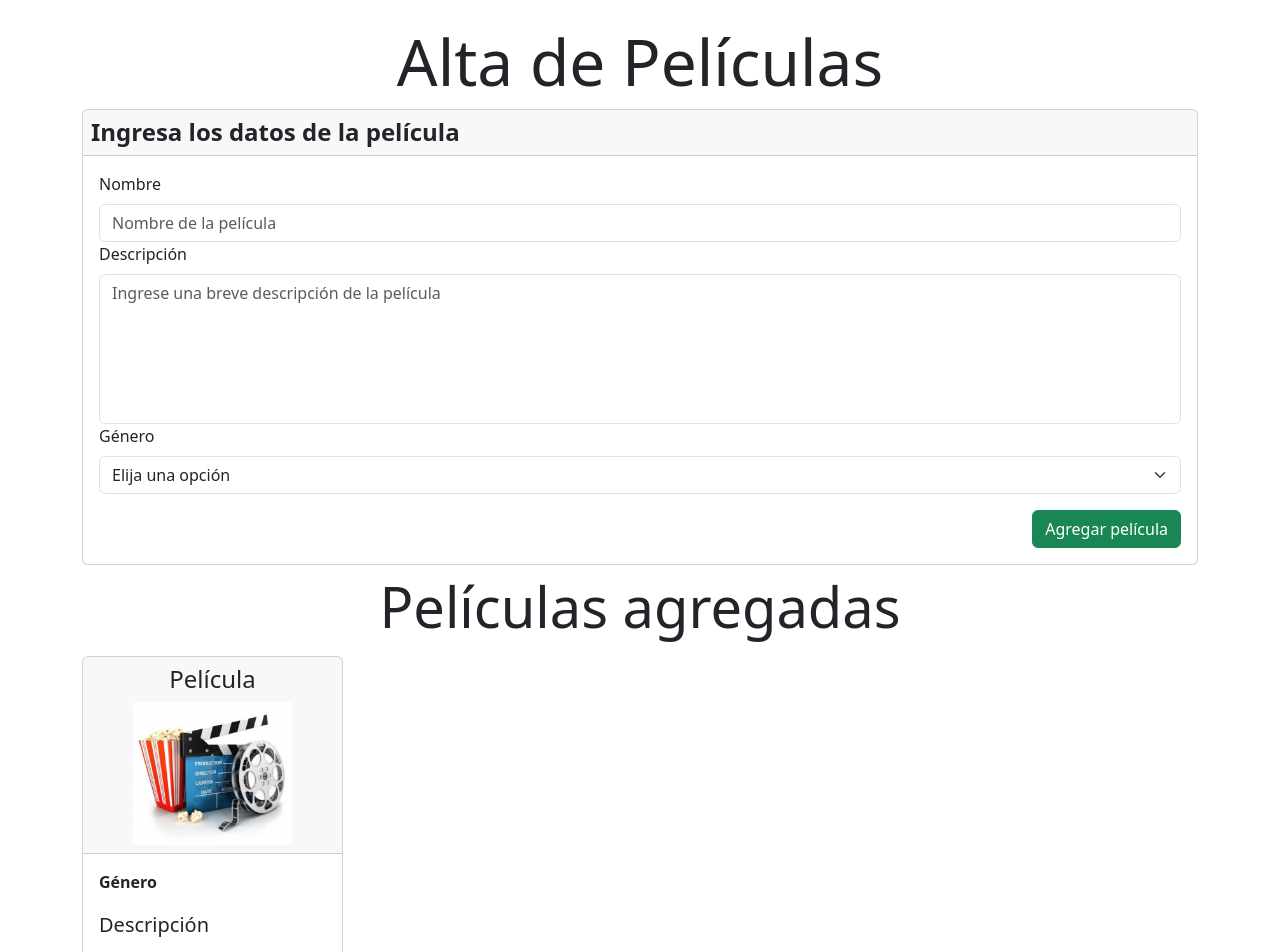
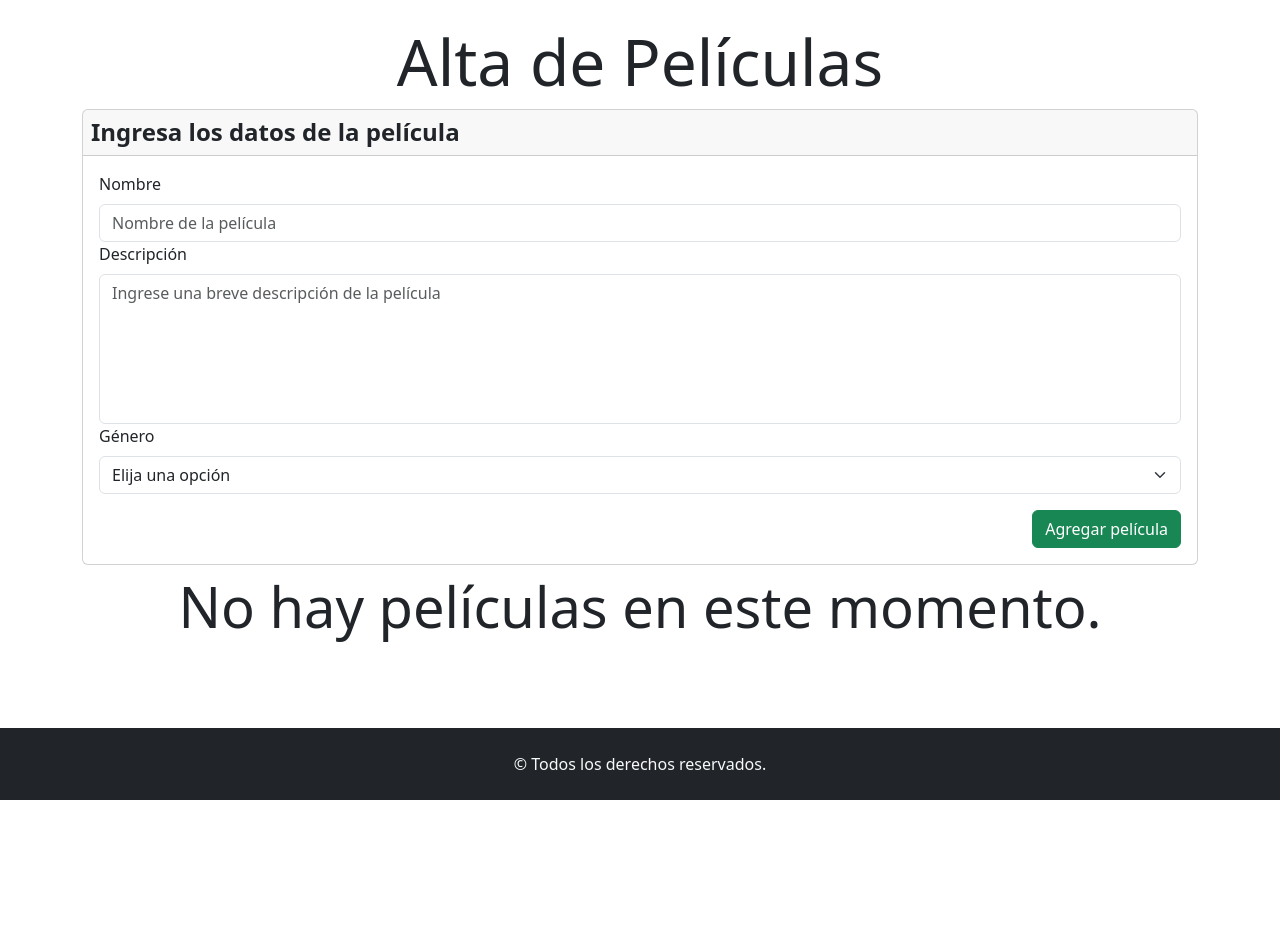
Before and after one commit to lucasecapdevila/react-tp1-ejercicio10, a React (Vite) app: page / in a window 1280 px wide. Shown: the top 952 px of the page. After the commit the page ends 800 px from the top, so only its background shows below. Built offline with nearby package versions, Linux system fonts and the light colour scheme.

Commit message:
se agrega pelicula dinamicamente

```diff
--- a/src/components/Formulario.jsx
+++ b/src/components/Formulario.jsx
@@ -1,4 +1,4 @@
-import React, { useState } from 'react'
+import { useState } from 'react'
 import { Button, Card, Form } from 'react-bootstrap'
 
 const Formulario = ({crearPelicula}) => {
--- a/src/components/ItemPelicula.jsx
+++ b/src/components/ItemPelicula.jsx
@@ -1,17 +1,16 @@
-import React from 'react'
 import { Button, Card } from 'react-bootstrap'
 
-const ItemPelicula = () => {
+const ItemPelicula = ({pelicula}) => {
   return (
     <article className='col-12 col-sm-6 col-md-4 col-lg-3 d-flex flex-column'>
       <Card className='my-2'>
         <Card.Header className='d-flex flex-column align-items-center'>
-          <h4>Película</h4>
+          <h4>{pelicula.nombrePelicula}</h4>
           <img className='imgPelicula' src='../../public/cine.webp' />
         </Card.Header>
         <Card.Body>
-          <p className='fw-bold'>Género</p>
-          <p className='lead'>Descripción</p>
+          <p className='fw-bold'>{pelicula.genero}</p>
+          <p className='lead'>{pelicula.descripcion}</p>
         </Card.Body>
         <Button variant='danger' className='ms-auto me-3 mb-2'>Eliminar</Button>
       </Card>
--- a/src/components/ListaPeliculas.jsx
+++ b/src/components/ListaPeliculas.jsx
@@ -1,11 +1,12 @@
-import React from 'react'
 import ItemPelicula from './ItemPelicula'
 
-const ListaPeliculas = () => {
+const ListaPeliculas = ({peliculasProp}) => {
+  const titulo = peliculasProp.length === 0 ? 'No hay películas en este momento.' : 'Películas agregadas'
+
   return (
     <section className='mt-2 row'>
-      <h2 className='text-center display-4'>Películas agregadas</h2>
-      <ItemPelicula />
+      <h2 className='text-center display-4'>{titulo}</h2>
+      {peliculasProp.map((pelicula, posicionPelicula) => <ItemPelicula key={posicionPelicula} pelicula={pelicula} />)}
     </section>
   )
 }
```
